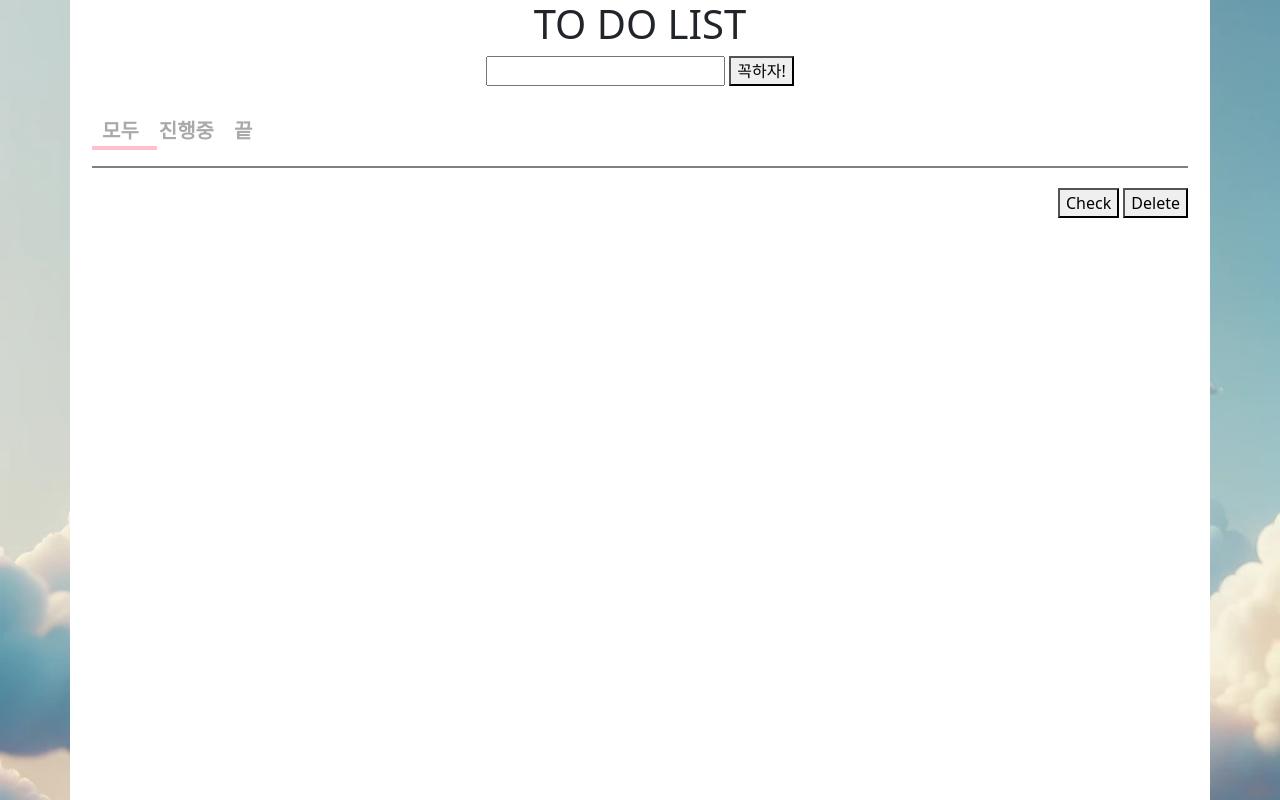
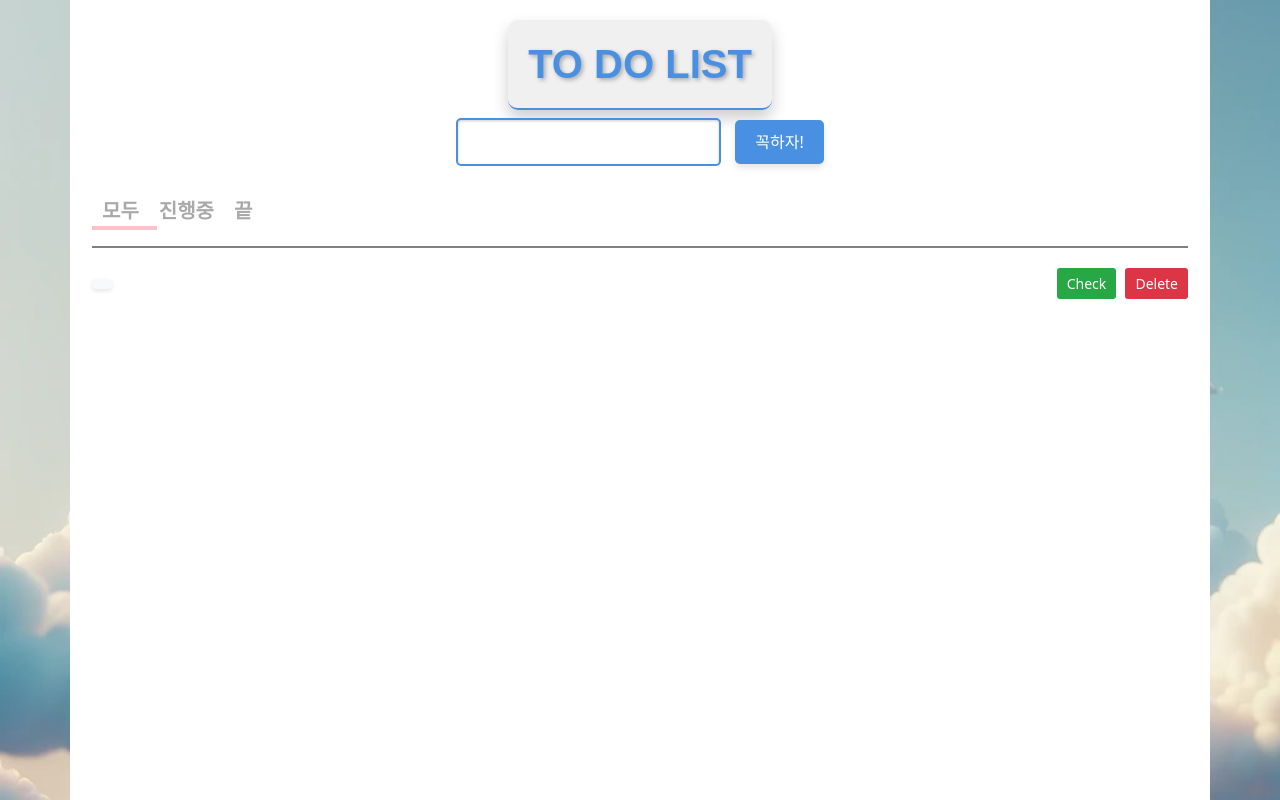
Before and after one commit to woozoolinux/javascript-project, a plain HTML site: page todo-app-v2/index.html in a window 1280 px wide. Both pictures are taken after a click on the button "꼭하자!". Drawn offline with nearby package versions, Linux system fonts and the light colour scheme.

Commit message:
finish todoapp

```diff
--- a/todo-app-v2/index.html
+++ b/todo-app-v2/index.html
@@ -12,19 +12,22 @@
     <section class="container">
         <div class="header">
         <h1> TO DO LIST </h1>
+        <div>
         <input type="text" id="task-input">
         <button id="add-button">꼭하자!</button>
+        <div>
+
         </div>
 
         <div class="middle-tab">
             <div id="under-line"></div>
-            <div>
+            <div id="all">
                 모두
             </div>
-            <div>
+            <div id="ongoing">
                 진행중
             </div>
-            <div>
+            <div id="done">
                 끝
             </div>
         </div>
--- a/todo-app-v2/main.js
+++ b/todo-app-v2/main.js
@@ -3,8 +3,21 @@
 let inputArea = document.getElementById("task-input");
 let addArea = document.getElementById("add-button");
 let checkArea = document.getElementById("check-button");
+let allArea = document.getElementById("all");
+let ongoingArea = document.getElementById("ongoing");
+let doneArea = document.getElementById("done");
+let underline = document.getElementById('under-line');
 let taskList = [];
+let filterList = [];
+let mode = all;
 addArea.addEventListener("click", addTask);
+allArea.addEventListener("click", render);
+allArea.addEventListener("click", allTask);
+ongoingArea.addEventListener("click", ongoingTask);
+doneArea.addEventListener("click", doneTask);
+inputArea.addEventListener("focus", function() {
+    this.value = "";
+})
 
 
 function addTask(){
@@ -22,22 +35,26 @@ function addTask(){
 
 function render(){
     let resultHTML = '';
+    list = taskList;
+    if (mode == "ongoing" || mode == "done"){
+        list = filterList;
+    }
 
-    for (let i = 0; i < taskList.length; i++){
-        if ( taskList[i].isComplete == false){
+    for (let i = 0; i < list.length; i++){
+        if ( list[i].isComplete == false){
             resultHTML += `<div class="task-container">
-            <div>${taskList[i].taskContent}</div>
+            <div class="task-decorate">${list[i].taskContent}</div>
             <div>
-                <button onclick="checkTask('${taskList[i].id}')">Check</button>
-                <button onclick="deleteTask('${taskList[i].id}')">Delete</button>
+                <button class="check-button" onclick="checkTask('${list[i].id}')">Check</button>
+                <button class="delete-button" onclick="deleteTask('${list[i].id}')">Delete</button>
             </div>
         </div>`;
         } else {
             resultHTML += `<div class="task-container">
-            <div class="real-task">${taskList[i].taskContent}</div>
+            <div class="task-decorate real-task">${list[i].taskContent}</div>
             <div>
-                <button onclick="checkTask('${taskList[i].id}')">Check</button>
-                <button onclick="deleteTask('${taskList[i].id}')">Delete</button>
+                <button class="check-button" onclick="checkTask('${list[i].id}')">Check</button>
+                <button class="delete-button" onclick="deleteTask('${list[i].id}')">Delete</button>
             </div>
         </div>`;
         }
@@ -57,7 +74,13 @@ function checkTask(id){
             if (id === taskList[i].id){
                 taskList[i].isComplete = !taskList[i].isComplete;
                 console.log(taskList[i].isComplete)
-                render();
+                if(mode == "ongoing"){
+                    ongoingTask();
+                } else if (mode == "done"){
+                    doneTask();
+                } else {
+                    render();
+                }
                 break;
             }
         }
@@ -67,9 +90,44 @@ function deleteTask(id){
     for (let i=0; i < taskList.length; i++){
         if (id === taskList[i].id){
             taskList.splice(i,1);
-            render();
+            if(mode == "ongoing"){
+                ongoingTask();
+            } else if (mode == "done"){
+                doneTask();
+            } else {
+                render();
+            }
             break;
         }
     }
+}
 
+function allTask(){
+    underline.style.left = '0px';
+    mode = "all"
+    render();
 }
+
+function ongoingTask(){
+    underline.style.left = '70px';
+    filterList = [];
+    for (let i=0; i < taskList.length; i++){
+        if (taskList[i].isComplete == false){
+            filterList.push(taskList[i]);
+        }
+    }
+    mode = "ongoing"
+    render();
+}
+
+function doneTask(){
+    underline.style.left = '140px';
+    filterList = [];
+    for (let i=0; i < taskList.length; i++){
+        if (taskList[i].isComplete == true){
+            filterList.push(taskList[i]);
+        }
+    }
+    mode = "done"
+    render();
+}
--- a/todo-app-v2/style.css
+++ b/todo-app-v2/style.css
@@ -9,6 +9,64 @@ body{
     text-align: center;
 
 }
+
+h1 {
+    color: #4A90E2; /* 제목의 색상 */
+    text-align: center; /* 중앙 정렬 */
+    font-family: 'Arial', sans-serif; /* 폰트 종류 */
+    font-weight: bold; /* 글자 굵기 */
+    text-transform: uppercase; /* 대문자 변환 */
+    text-shadow: 2px 2px 4px #aaa; /* 텍스트 그림자 */
+    padding: 20px; /* 패딩 */
+    margin-top: 20px; /* 위쪽 마진 */
+    border-bottom: 2px solid #4A90E2; /* 아래쪽 테두리 */
+    display: inline-block; /* 블록 요소를 인라인처럼 */
+    background-color: #f0f0f0; /* 배경색 */
+    border-radius: 10px; /* 테두리 둥글게 */
+    box-shadow: 0px 8px 16px 0px rgba(0,0,0,0.2); /* 박스 그림자 */
+  }
+
+
+  #task-input {
+    padding: 10px 15px; /* 안쪽 여백 */
+    font-size: 16px; /* 글자 크기 */
+    border: 2px solid #4A90E2; /* 테두리 */
+    border-radius: 5px; /* 테두리 둥글게 */
+    margin-right: 10px; /* 오른쪽 마진 */
+    outline: none; /* 포커스 시 아웃라인 제거 */
+    box-shadow: inset 0 1px 3px rgba(0,0,0,0.2); /* 내부 그림자 */
+  }
+
+
+  /* Input 포커스 시 스타일 */
+  #task-input:focus {
+    border-color: #78A2CC; /* 포커스 시 테두리 색상 변경 */
+
+  }
+
+/* 버튼 스타일 */
+#add-button {
+    padding: 10px 20px; /* 안쪽 여백 */
+    font-size: 16px; /* 글자 크기 */
+    background-color: #4A90E2; /* 배경색 */
+    color: white; /* 글자 색상 */
+    border: none; /* 테두리 제거 */
+    border-radius: 5px; /* 테두리 둥글게 */
+    cursor: pointer; /* 마우스 오버 시 손가락 커서 */
+    box-shadow: 0 4px 6px rgba(0,0,0,0.1); /* 박스 그림자 */
+    transition: background-color 0.3s ease; /* 색상 변경 애니메이션 */
+  }
+
+  /* 버튼 호버 시 스타일 */
+  #add-button:hover {
+    background-color: #6891BF; /* 호버 시 배경색 변경 */
+  }
+
+  /* 버튼 비활성화 시 스타일 */
+  #add-button:disabled {
+    background-color: #cccccc; /* 비활성화 시 배경색 */
+    cursor: not-allowed; /* 비활성화 시 커서 변경 */
+  }
 
 section{
     background-color: white;
@@ -28,6 +86,7 @@ section{
     font-size: 20px;
     color: darkgray;
     margin: 10px 0;
+    cursor: pointer;
 }
 
 #under-line{
@@ -50,3 +109,52 @@ section{
 .real-task{
     text-decoration: line-through;
 }
+
+.task-decorate{
+    color: #333; /* 글씨 색상 */
+    font-family: 'Helvetica Neue', Helvetica, Arial, sans-serif; /* 폰트 설정 */
+    font-size: 18px; /* 글씨 크기 */
+    margin: 5px 0; /* 위아래 마진 */
+    padding: 5px 10px; /* 안쪽 여백 */
+    background-color: #f8f9fa; /* 배경색 */
+    border-radius: 4px; /* 테두리 둥글게 */
+    box-shadow: 0 2px 4px rgba(0, 0, 0, 0.1); /* 박스 그림자 */
+    display: inline-block; /* 블록 요소를 인라인처럼 */
+    max-width: calc(100% - 40px); /* 최대 너비 설정 */
+    word-wrap: break-word; /* 긴 단어가 있을 경우 줄바꿈 */
+}
+
+/* Check 버튼 스타일 */
+.check-button {
+    padding: 5px 10px; /* 안쪽 여백 */
+    font-size: 14px; /* 글자 크기 */
+    background-color: #28A745; /* 배경색 */
+    color: white; /* 글자 색상 */
+    border: none; /* 테두리 제거 */
+    border-radius: 3px; /* 테두리 둥글게 */
+    cursor: pointer; /* 마우스 오버 시 손가락 커서 */
+    margin-right: 5px; /* 오른쪽 마진 */
+    transition: background-color 0.2s; /* 배경색 변화 애니메이션 */
+  }
+
+  /* Check 버튼 호버 시 스타일 */
+  .check-button:hover {
+    background-color: #218838; /* 호버 시 배경색 변경 */
+  }
+
+  /* Delete 버튼 스타일 */
+  .delete-button {
+    padding: 5px 10px; /* 안쪽 여백 */
+    font-size: 14px; /* 글자 크기 */
+    background-color: #DC3545; /* 배경색 */
+    color: white; /* 글자 색상 */
+    border: none; /* 테두리 제거 */
+    border-radius: 3px; /* 테두리 둥글게 */
+    cursor: pointer; /* 마우스 오버 시 손가락 커서 */
+    transition: background-color 0.2s; /* 배경색 변화 애니메이션 */
+  }
+
+  /* Delete 버튼 호버 시 스타일 */
+  .delete-button:hover {
+    background-color: #C82333; /* 호버 시 배경색 변경 */
+  }
```
